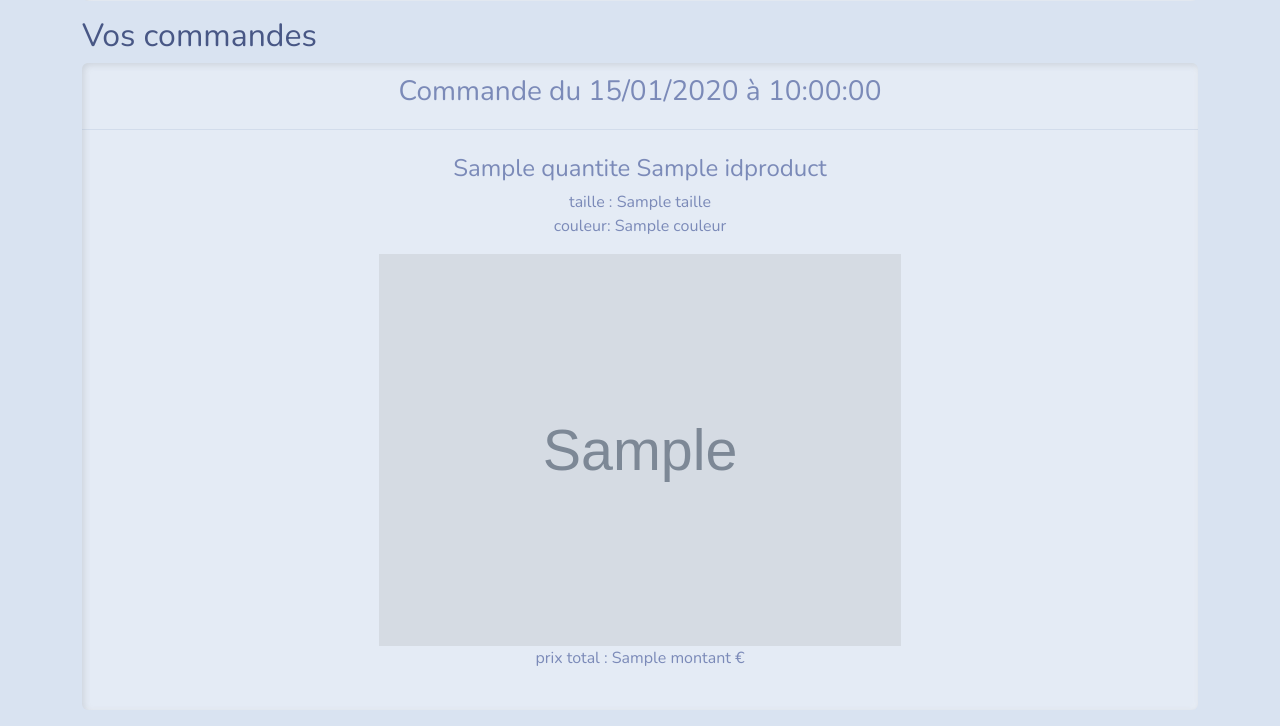
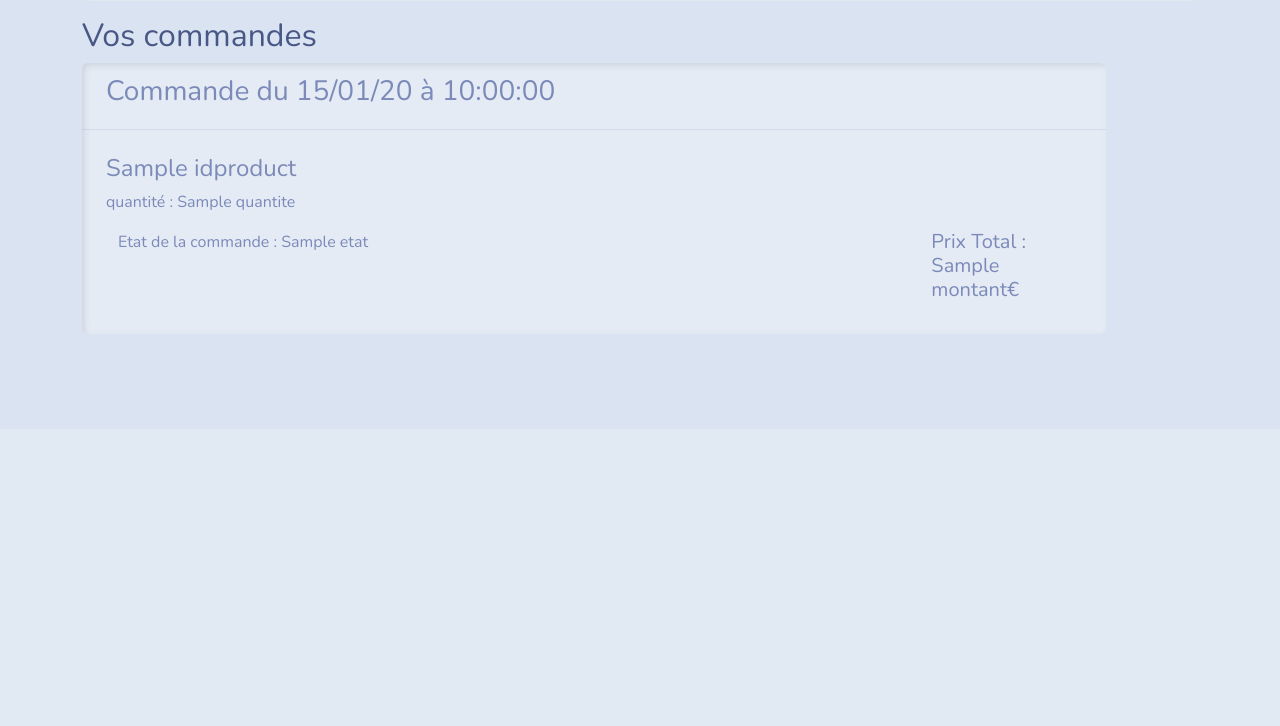
Before and after one commit to Chapasse/myshop, a Symfony app: template templates/product/profil.html.twig in a window 1280 px wide. Shown: the part 371-1097 px from the top of the page. After the commit the page ends 702 px from the top, so only its background shows below. Run offline with Twig, Linux system fonts and the light colour scheme; the template is opened without the code that fills it: most values are stand-ins (such as "Sample title", 1, 10 or a date in 2020); grey boxes marked "Sample" are stand-in pictures; some libraries are stand-ins or nearby versions.

Commit message:
petites supplements

```diff
--- a/src/Controller/Admin/CommandeCrudController.php
+++ b/src/Controller/Admin/CommandeCrudController.php
@@ -31,11 +31,11 @@ class CommandeCrudController extends AbstractCrudController
     {
         return [
             IdField::new('id')->hideOnForm(),
-            AssociationField::new('id_membre')->renderAsNativeWidget(),
-            AssociationField::new('id_product')->renderAsNativeWidget(),
             IntegerField::new('quantite'),
             NumberField::new('montant')->setNumDecimals(2),
             ChoiceField::new('etat')->setChoices(['en cours  de traitement'=>'en cours  de traitement','envoyé'=>'envoye','livré'=>'livre']),
+            AssociationField::new('id_membre')->renderAsNativeWidget(),
+            AssociationField::new('id_product')->renderAsNativeWidget(),
             DateTimeField::new('date_enregistrement')->setFormat("d/M/Y à H:m:s")->hideOnForm(),
         ];
     }
--- a/templates/cart/index.html.twig
+++ b/templates/cart/index.html.twig
@@ -24,7 +24,7 @@
                 <tr>
                 <td>{{item.product.titre}}</td>
                 <td>{{item.product.prix}} €</td>
-                <td>{{item.quantite}}</td>
+                <td> <a href="{{path('cart_decrease', {id:item.product.id})}}"><i class="fas fa-minus mx-2"></i></a> {{item.quantite}} <a href="{{path('cart_add', {id:item.product.id})}}"><i class="fas fa-plus mx-2"></i></a> </i></td>
                 <td>{{item.product.prix * item.quantite}} €</td>
                 <td>
                     <a href="{{path('cart_remove', {id:item.product.id})}}" class="btn-sm btn-danger">
--- a/templates/product/index.html.twig
+++ b/templates/product/index.html.twig
@@ -21,7 +21,7 @@
                         <p class="card-text text-end fw-bold">{{ item.prix }}€</p>
 					</div>
 					<div class="card-body text-end">
-						<a href="{{path("cart_add", {id: item.id})}}" class="card-link btn btn-primary">Ajouter au panier</a>
+						<a href="{{path("show", {id: item.id})}}" class="card-link btn btn-primary">Voire</a>
 					</div>
 				</div>
 			</div>
@@ -36,7 +36,7 @@
                         <p class="card-text text-end fw-bold">{{ item.prix }}€</p>
 					</div>
 					<div class="card-body text-end">
-						<a href="{{path("cart_add", {id: item.id})}}" class="card-link btn btn-secondary disabled">Ajouter au panier</a>
+						<a href="{{path("show", {id: item.id})}}" class="card-link btn btn-secondary disabled">Voire</a>
 					</div>
 				</div>
 			</div>
--- a/templates/product/profil.html.twig
+++ b/templates/product/profil.html.twig
@@ -44,24 +44,69 @@
 
 
 <h2>Vos commandes</h2>
+{% set date = "" %}
+{% set NewTotal = 0 %}
 {% for commande in commandes %}
-    {% if commande.idMembre.id == app.user.id %}
-        <div class="card mb-3 text-center">
-            <div class="card-header">
-                <h3>Commande du {{commande.dateEnregistrement|date("d/m/Y à H:i:s")}}</h3>
-            </div>
+
+{% if commande.idMembre.id == app.user.id %}
+{% set dateTemp = commande.dateEnregistrement|date("d/m/y à H:i:s") %}
+{% if date == dateTemp and date != "" %}
+    <hr>
+    <h4 class="card-title">{{commande.idproduct.titre}}</h4>
+                <p class="card-text">
+                quantité : {{commande.quantite}}
+                </p>
+                <div class="container">
+                    <div class="row">
+                        <div class="col-10">Etat de la commande : {{commande.etat}}</div>
+                        <div class="col-2"><h5>Prix Total : {{ commande.montant }}€</h5></div>
+                    </div>
+                </div>
+    {% set NewTotal = total + commande.montant %}
+
+
+{% elseif date == "" %}
+<div class="card border-success mb-3" style="max-width: 80vw;">
+            <div class="card-header"><h3>Commande du {{commande.dateEnregistrement|date("d/m/y à H:i:s")}}</h3></div>
             <div class="card-body">
-                <h4 class="card-title">{{ commande.quantite }} {{commande.idproduct.titre}}</h4>
+                <h4 class="card-title">{{commande.idproduct.titre}}</h4>
+                <p class="card-text">
+                quantité : {{commande.quantite}}
+                </p>
                 <div class="container">
-                <p>taille : {{commande.idproduct.taille}} <br>couleur: {{commande.idproduct.couleur}}</p>
-                <img src="{{commande.idproduct.photo}}" alt="Photo du vehicule à louer" width="50%">
-                <p>prix total : {{commande.montant}} €</p>
+                    <div class="row">
+                        <div class="col-10">Etat de la commande : {{commande.etat}}</div>
+                        <div class="col-2"><h5>Prix Total : {{ commande.montant }}€</h5></div>
+                    </div>
                 </div>
-            </div>
-        </div>
+{% set total = commande.montant %}
 
-    {% endif %}
+
+{% else %}
+{% if NewTotal != 0 %}<h3>Prix total de la commande : {{NewTotal}} €{% set NewTotal = 0  %}</h3>{% endif %}
+</div></div>
+<div class="card border-success mb-3" style="max-width: 80vw;">
+            <div class="card-header"><h3>Commande du {{commande.dateEnregistrement|date("d/m/y à H:i:s")}}</h3></div>
+            <div class="card-body">
+                <h4 class="card-title">{{commande.idproduct.titre}}</h4>
+                <p class="card-text">
+                quantité : {{commande.quantite}}
+                </p>
+                <div class="container">
+                    <div class="row">
+                        <div class="col-10">Etat de la commande : {{commande.etat}}</div>
+                        <div class="col-2"><h5>Prix Total : {{ commande.montant }}€</h5></div>
+                    </div>
+                </div>
+{% set total = commande.montant %}
+{% endif %}
+
+{% set date = commande.dateEnregistrement|date("d/m/y à H:i:s") %}
+{% endif %}
+
 
 {% endfor %}
+{% if NewTotal != 0 %}<h3>Prix total de la commande : {{NewTotal}} €</h3>{% endif %}
+</div></div>
 
 {% endblock %}
```
Also changed, not shown: src/Controller/CartController.php (+11 -3 lines), src/Controller/ProductController.php (+10 -0 lines), src/Service/CartService.php (+26 -6 lines), templates/product/show.html.twig (added, +23 -0 lines).
